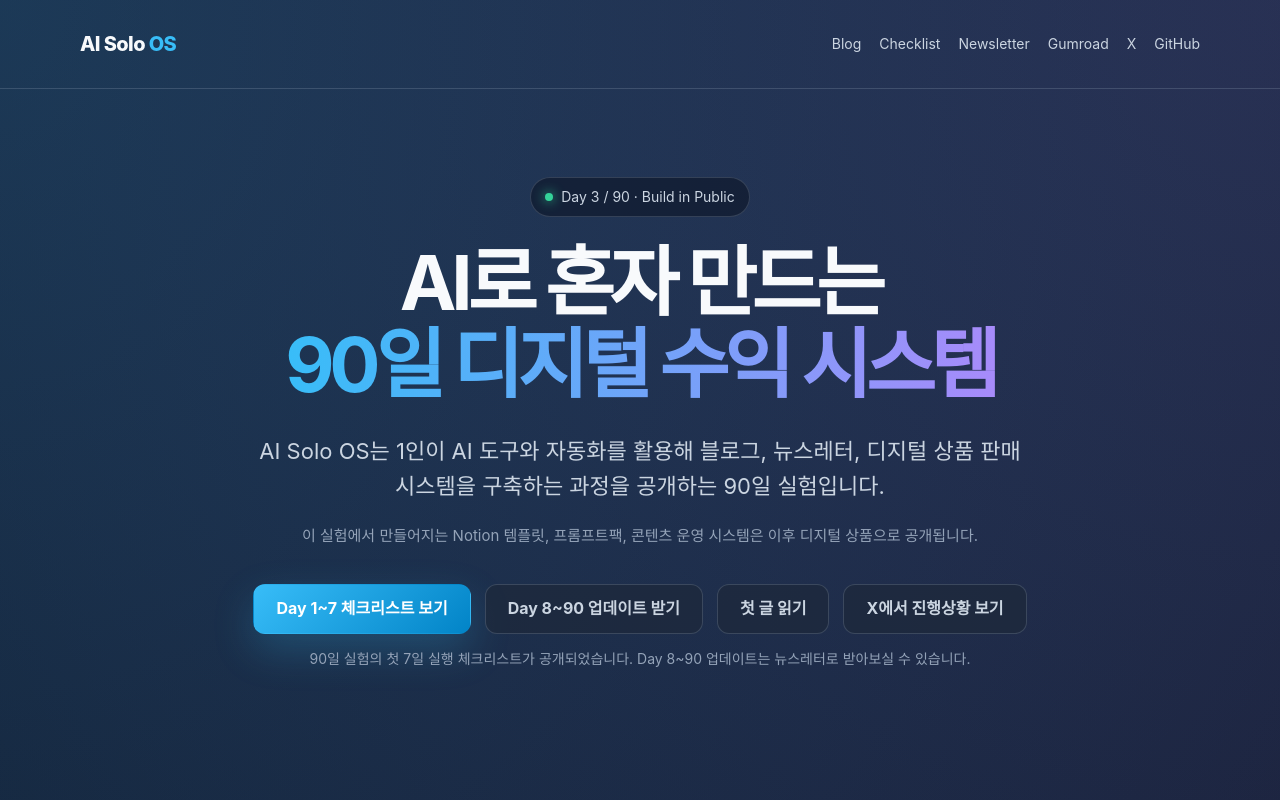
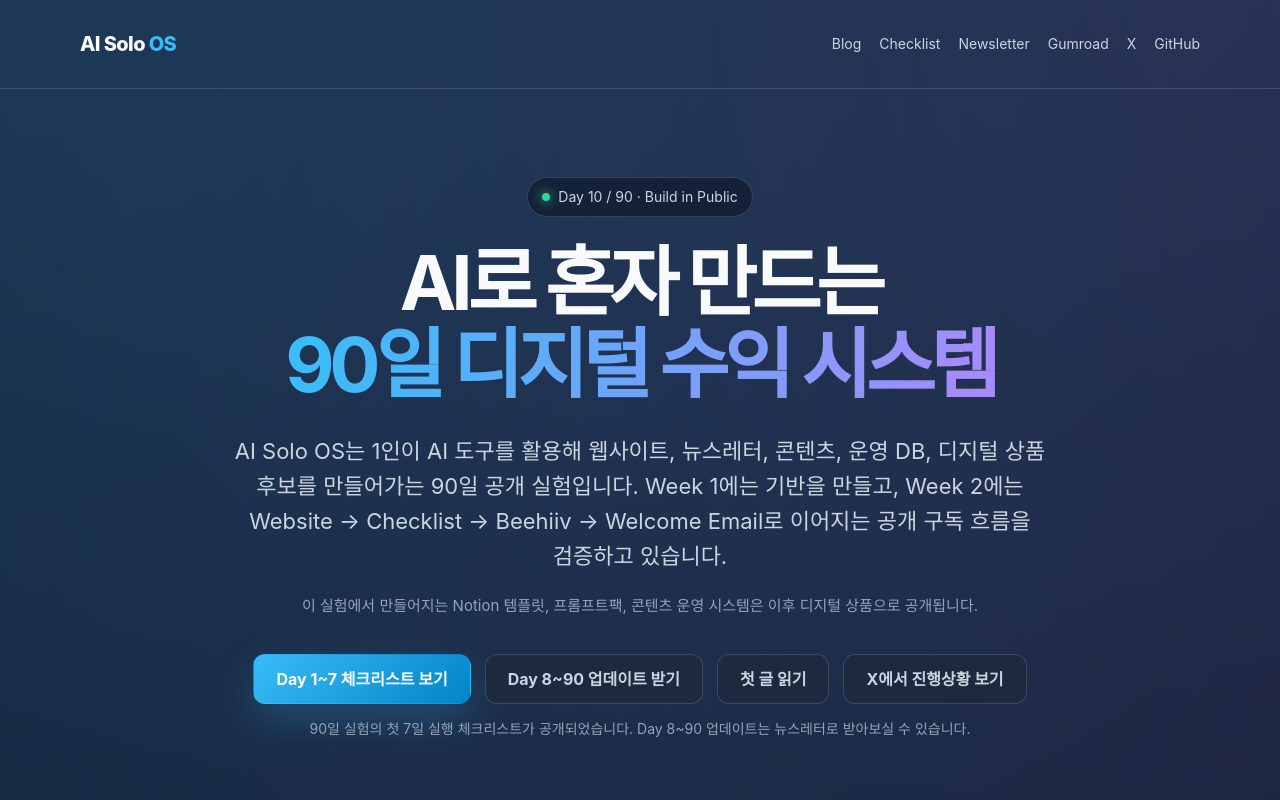
Before and after one commit to jyun1412/ai-solo-os, a plain HTML site: page index.html in a window 1280 px wide. Shown: the top 800 px of the page. Drawn offline with Linux system fonts and the light colour scheme.

Commit message:
Update index.html

```diff
--- a/index.html
+++ b/index.html
@@ -457,7 +457,7 @@
       <div class="container">
         <div class="badge">
           <span class="badge-dot"></span>
-          Day 3 / 90 · Build in Public
+          Day 10 / 90 · Build in Public
         </div>
 
         <h1>
@@ -466,7 +466,10 @@
         </h1>
 
         <p class="subtitle">
-          AI Solo OS는 1인이 AI 도구와 자동화를 활용해 블로그, 뉴스레터, 디지털 상품 판매 시스템을 구축하는 과정을 공개하는 90일 실험입니다.
+          AI Solo OS는 1인이 AI 도구를 활용해 웹사이트, 뉴스레터, 콘텐츠, 운영 DB, 디지털 상품 후보를 만들어가는 90일 공개 실험입니다.
+
+          Week 1에는 기반을 만들고, Week 2에는 Website → Checklist → Beehiiv → Welcome Email로 이어지는 공개 구독 흐름을 검증하고 있습니다.
+
         </p>
 
         <p class="hero-note">
@@ -720,9 +723,11 @@
     ===================================================== -->
     <section class="section">
       <div class="container">
-        <h2 class="section-title">상품화 예정 로드맵</h2>
+        <h2 class="section-title">실험 기반 상품화 후보</h2>
         <p class="section-desc">
           먼저 무료 체크리스트로 시작하고, 이후 실제 운영에 사용한 템플릿과 프롬프트를 순차적으로 공개합니다.
+
+          상품화 로드맵은 실험 결과에 따라 조정됩니다. 현재는 유료 상품보다 무료 체크리스트, 구독 흐름, 운영 DB, 콘텐츠 시스템 검증에 집중합니다.
         </p>
 
         <div class="timeline">
```
